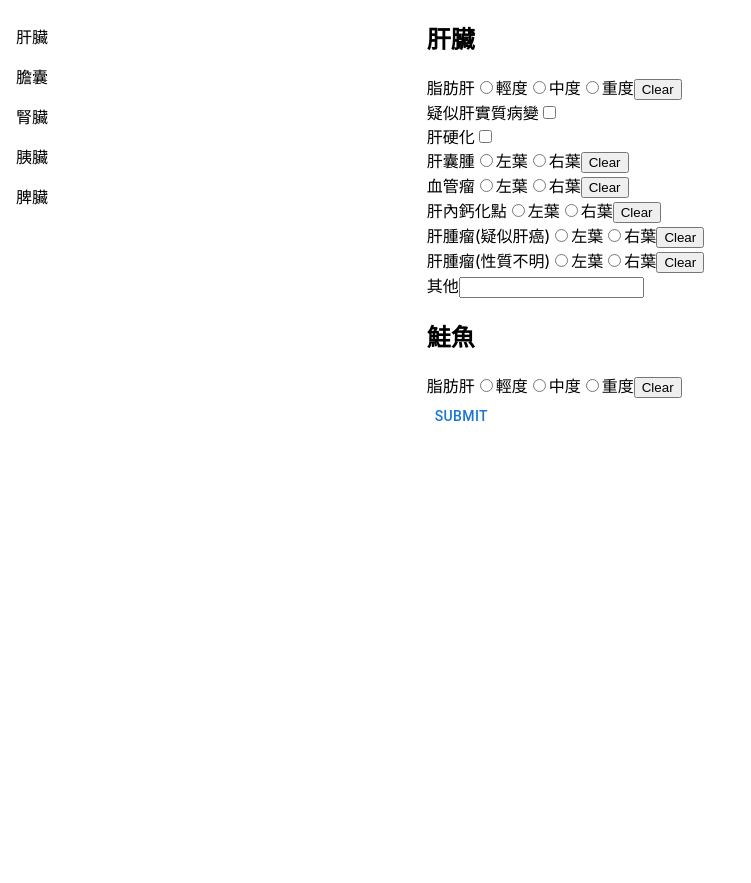
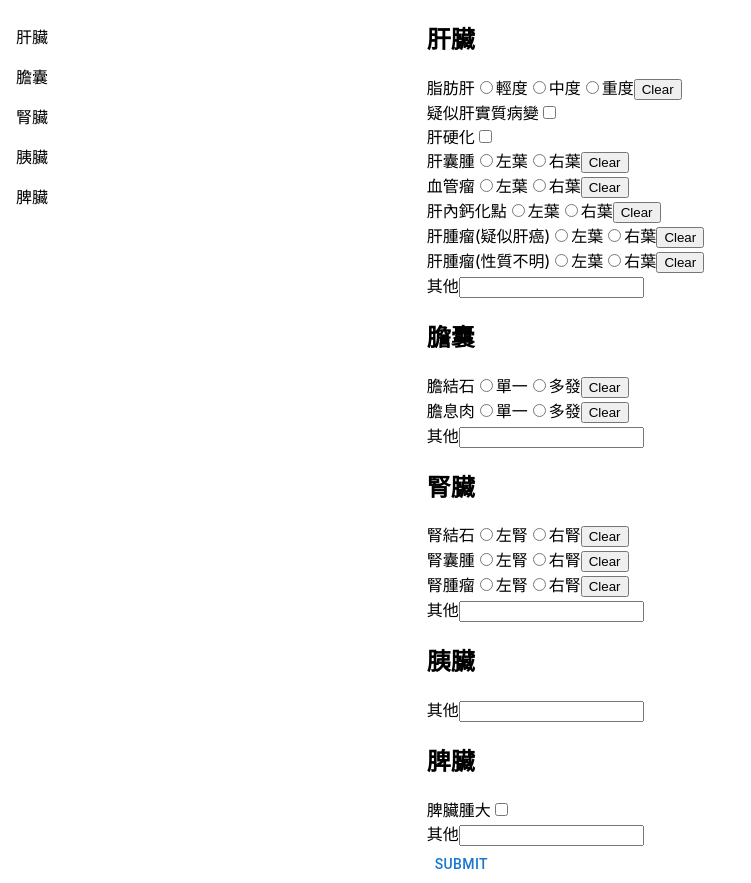
Before and after one commit to Yang-Jiaxiang/React-Mui-Json-to-Form, a React (Create React App) app: page / in a window 1280 px wide. Shown: the whole page, without its empty margins (0-751 px from the left). Before the commit the page ends 800 px from the top, so only its background shows below. Built offline with nearby package versions, Linux system fonts and the light colour scheme.

Commit message:
text 修改

```diff
--- a/src/Component/Content/index.js
+++ b/src/Component/Content/index.js
@@ -1,9 +1,9 @@
 import { Button } from "@mui/material";
 import React, { useState, useEffect } from "react";
 import { FormData } from "../FormContent";
-
+import "./style.css";
 const FormContent = (props) => {
-    const formJson = FormData;
+    const [formJson, setFormJson] = useState(FormData);
 
     const formTemplate = () => {
         return props.formTemplate.map((formTemplate) => {
@@ -26,8 +26,36 @@ const FormContent = (props) => {
                         case "text":
                             return (
                                 <div key={name}>
+                                    {console.log(formJson)}
+                                    {
+                                        //formJson[formTemplate.name]                                                    .content[name]
+                                    }
                                     <label htmlFor={name}>{title}</label>
-                                    <input type="text" />
+                                    <input
+                                        type="text"
+                                        onChange={(event) => {
+                                            setFormJson({
+                                                ...formJson,
+                                                [formTemplate.name]: {
+                                                    ...formJson[
+                                                        formTemplate.name
+                                                    ],
+                                                    content: {
+                                                        ...formJson[
+                                                            formTemplate.name
+                                                        ].content,
+                                                        [name]: event.target
+                                                            .value,
+                                                    },
+                                                },
+                                            });
+                                        }}
+                                        value={
+                                            formJson[formTemplate.name].content[
+                                                name
+                                            ]
+                                        }
+                                    />
                                 </div>
                             );
 
@@ -42,6 +70,22 @@ const FormContent = (props) => {
                                                     type="radio"
                                                     name={name}
                                                     value={option.value}
+                                                    defaultChecked={
+                                                        formJson[
+                                                            formTemplate.name
+                                                        ].content[name] ===
+                                                        option.value
+                                                            ? true
+                                                            : false
+                                                    }
+                                                    onClick={(event) => {
+                                                        {
+                                                            formJson[
+                                                                formTemplate.name
+                                                            ].content[name] =
+                                                                event.target.value;
+                                                        }
+                                                    }}
                                                 />
                                                 {option.label}
                                             </>
@@ -62,10 +106,21 @@ const FormContent = (props) => {
                                     <input
                                         type="checkbox"
                                         id="cbox1"
-                                        value="first_checkbox"
+                                        value={name}
+                                        defaultChecked={
+                                            formJson[formTemplate.name].content[
+                                                name
+                                            ]
+                                        }
+                                        onClick={(event) => {
+                                            formJson[formTemplate.name].content[
+                                                name
+                                            ] = event.target.checked;
+                                        }}
                                     />
                                 </div>
                             );
+
                         default:
                             return (
                                 <div>
@@ -89,7 +144,7 @@ const FormContent = (props) => {
 
     return (
         <div width="100%">
-            <form width="100%">
+            <form>
                 {formTemplate()}
                 <Button
                     className="btn"
--- /dev/null
+++ b/src/Component/Content/style.css
@@ -0,0 +1,3 @@
+table,tr,td{
+    border: 1px solid
+}
--- a/src/Component/FormContent.js
+++ b/src/Component/FormContent.js
@@ -4,99 +4,50 @@ export const FormData = {
         label: "肝臟",
         content: {
             normal: false, //正常 Boolean
-            FLD: 0, //脂肪肝 0,1,2,3
-            SLPL: true, //疑似肝實質病變 Boolean
+            FLD: null, //脂肪肝 null,1,2,3
+            SLPL: false, //疑似肝實質病變 Boolean
             LPL: false, //肝實質病變 Boolean
-            LC: true, //肝硬化 Boolean
+            LC: false, //肝硬化 Boolean
             PLD: null, //肝囊腫 null無,left左葉,right右葉
-            HEM: "left", //血管瘤 null無,left左葉,right右葉
-            IC: "right", //肝內鈣化點 null無,left左葉,right右葉
-            HEP: "left", //肝腫瘤(疑似肝癌) null無,left左葉,right右葉
+            HEM: null, //血管瘤 null無,left左葉,right右葉
+            IC: null, //肝內鈣化點 null無,left左葉,right右葉
+            HEP: null, //肝腫瘤(疑似肝癌) null無,left左葉,right右葉
             HEPU: null, //肝腫瘤(性質不明) null無,left左葉,right右葉
+            Other: "", //其他
+        },
+    },
+    Gallbladder: {
+        name: "Gallbladder",
+        label: "膽囊",
+        content: {
+            Gallstones: null, //膽結石 Single單一,Many多發
+            GallbladderPolyp: null, //膽息肉 Single單一,Many多發
+            Other: "", //其他
+        },
+    },
+    Kidney: {
+        name: "Kidney",
+        label: "腎臟",
+        content: {
+            KidneyStones: null, //腎結石null無,left左腎,right右腎
+            RenalCyst: null, //腎囊腫null無,left左腎,right右腎
+            KidneyCancer: null, //腎腫瘤null無,left左腎,right右腎
+            Other: "", //其他
+        },
+    },
+    Pancreas: {
+        name: "Pancreas",
+        label: "胰臟",
+        content: {
+            Other: "", //其他
+        },
+    },
+    Spleen: {
+        name: "Spleen",
+        lable: "脾臟",
+        content: {
+            Splenomegaly: false, //脾臟腫大
+            Other: "", //其他
         },
     },
 };
-
-export const LiveColumns = [
-    {
-        name: "liver",
-        label: "肝臟",
-        cols: [
-            {
-                name: "FLD",
-                label: "脂肪肝",
-                type: "radio",
-                options: [
-                    { label: "輕度", value: 1 },
-                    { label: "中度", value: 2 },
-                    { label: "重度", value: 3 },
-                ],
-            },
-            {
-                name: "SLPL",
-                label: "疑似肝實質病變",
-                type: "checkbox",
-            },
-            {
-                name: "LPL",
-                label: "肝實質病變",
-                type: "checkbox",
-            },
-            {
-                name: "LC",
-                label: "肝硬化",
-                type: "checkbox",
-            },
-            {
-                name: "PLD",
-                label: "肝囊腫",
-                type: "radio",
-                options: [
-                    { label: "左葉", value: "left" },
-                    { label: "右葉", value: "right" },
-                ],
-            },
-            {
-                name: "HEM",
-                label: "血管瘤",
-                type: "radio",
-                options: [
-                    { label: "左葉", value: "left" },
-                    { label: "右葉", value: "right" },
-                ],
-            },
-            {
-                name: "IC",
-                label: "肝內鈣化點",
-                type: "radio",
-                options: [
-                    { label: "左葉", value: "left" },
-                    { label: "右葉", value: "right" },
-                ],
-            },
-            {
-                name: "HEP",
-                label: "肝腫瘤(疑似肝癌)",
-                type: "radio",
-                options: [
-                    { label: "左葉", value: "left" },
-                    { label: "右葉", value: "right" },
-                ],
-            },
-            {
-                name: "HEPU",
-                label: "肝腫瘤(性質不明)",
-                type: "radio",
-                options: [
-                    { label: "左葉", value: "left" },
-                    { label: "右葉", value: "right" },
-                ],
-            },
-            {
-                name: "other",
-                label: "其他",
-                type: "text",
-            },
-        ],
-    },
-];
--- a/src/Component/formTemplate.js
+++ b/src/Component/formTemplate.js
@@ -69,25 +69,103 @@ export const formTemplate = [
                 ],
             },
             {
-                name: "other",
+                name: "Other",
                 title: "其他",
                 type: "text",
             },
         ],
     },
     {
-        name: "鮭魚",
-        title: "鮭魚",
+        name: "Gallbladder",
+        title: "膽囊",
         fields: [
             {
-                title: "脂肪肝",
+                name: "Gallstones",
+                title: "膽結石",
                 type: "radio",
-                name: "FLD",
                 options: [
-                    { label: "輕度", value: 1 },
-                    { label: "中度", value: 2 },
-                    { label: "重度", value: 3 },
+                    { label: "單一", value: "Single" },
+                    { label: "多發", value: "Many" },
                 ],
+            },
+            {
+                name: "GallbladderPolyp",
+                title: "膽息肉",
+                type: "radio",
+                options: [
+                    { label: "單一", value: "Single" },
+                    { label: "多發", value: "Many" },
+                ],
+            },
+            {
+                name: "Other",
+                title: "其他",
+                type: "text",
+            },
+        ],
+    },
+    {
+        name: "Kidney",
+        title: "腎臟",
+        fields: [
+            {
+                name: "KidneyStones",
+                title: "腎結石",
+                type: "radio",
+                options: [
+                    { label: "左腎", value: "Left" },
+                    { label: "右腎", value: "Right" },
+                ],
+            },
+            {
+                name: "RenalCyst",
+                title: "腎囊腫",
+                type: "radio",
+                options: [
+                    { label: "左腎", value: "Left" },
+                    { label: "右腎", value: "Right" },
+                ],
+            },
+            {
+                name: "KidneyCancer",
+                title: "腎腫瘤",
+                type: "radio",
+                options: [
+                    { label: "左腎", value: "Left" },
+                    { label: "右腎", value: "Right" },
+                ],
+            },
+            {
+                name: "Other",
+                title: "其他",
+                type: "text",
+            },
+        ],
+    },
+    {
+        name: "Pancreas",
+        title: "胰臟",
+        fields: [
+            {
+                name: "Other",
+                title: "其他",
+                type: "text",
+            },
+        ],
+    },
+    {
+        name: "Spleen",
+        title: "脾臟",
+        fields: [
+            {
+                title: "脾臟腫大",
+                type: "checkbox",
+                name: "Splenomegaly",
+            },
+            {
+                name: "Other",
+                title: "其他",
+                type: "text",
             },
         ],
     },
```
Also changed, not shown: src/Component/Content/index2.js (deleted, +0 -86 lines).
